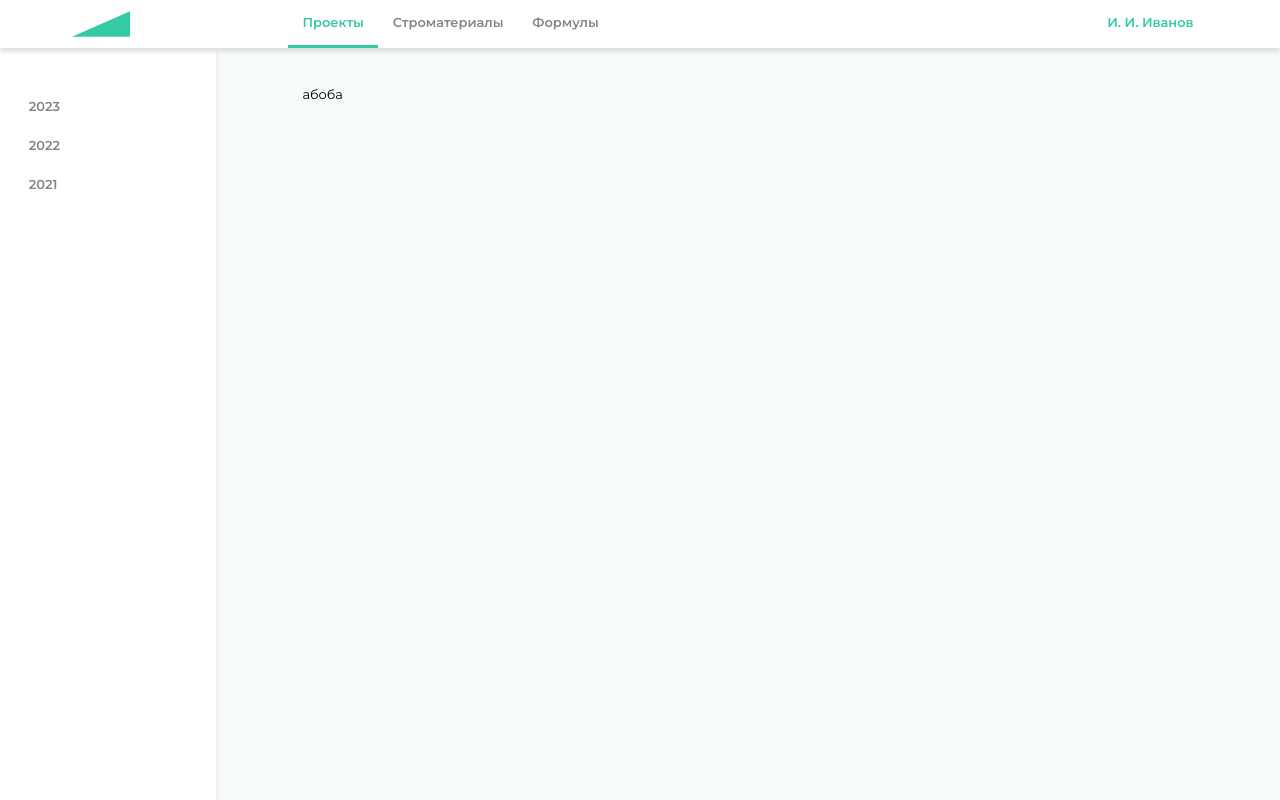
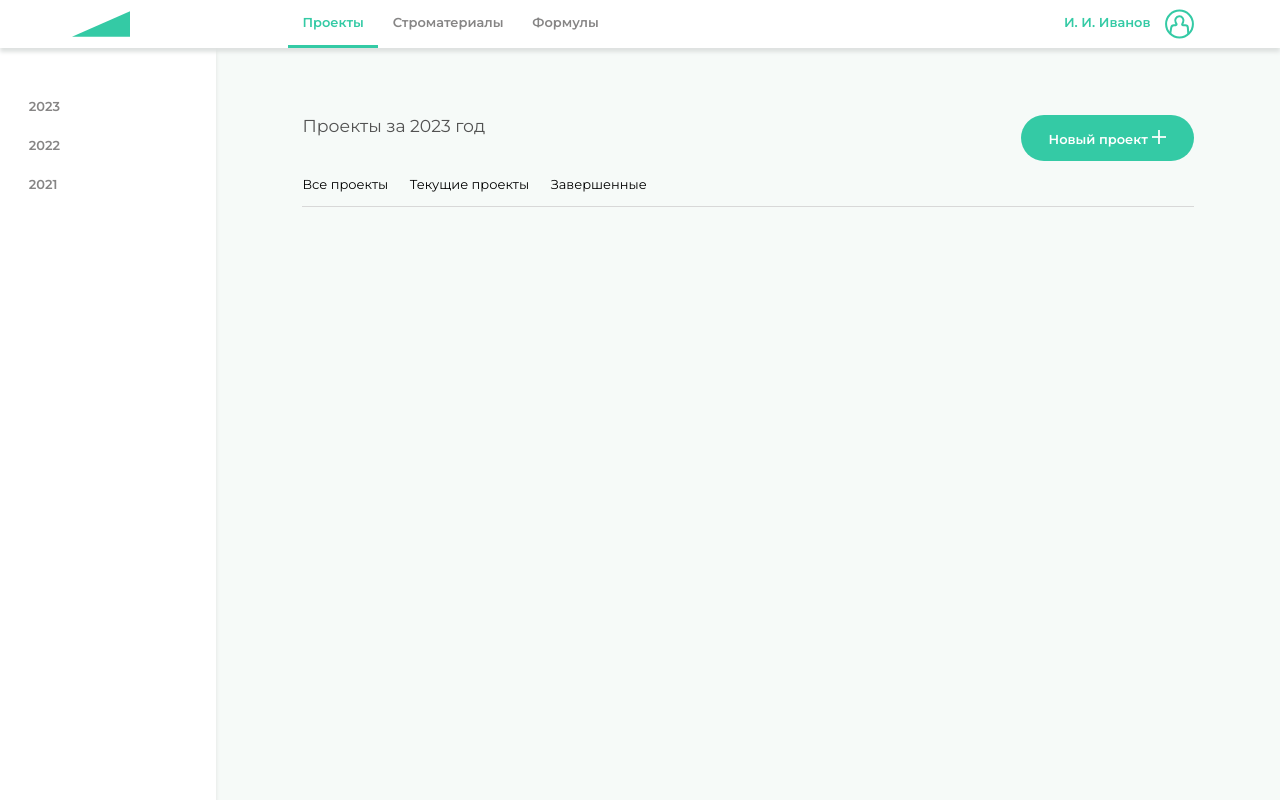
Before and after one commit to MariaSadovn1kova/project_and_resource_management, a Vue app in the folder client/: page /projects in a window 1280 px wide. Built offline with nearby package versions, Linux system fonts and the light colour scheme.

Commit message:
Навбар фильтрации проектов

```diff
--- a/client/src/App.vue
+++ b/client/src/App.vue
@@ -42,7 +42,7 @@
 
         .router-view{
           width: 100%;
-          padding: 6rem 6rem 0rem 6rem;
+          padding: 8rem 6rem 0rem 6rem;
         }
       }
     }
--- /dev/null
+++ b/client/src/components/CustomButton.vue
@@ -0,0 +1,29 @@
+<template>
+  <button class="custom__btn">
+    <slot></slot>
+  </button>
+</template>
+
+<script>
+export default {
+    name: 'custom-button'
+}
+</script>
+
+<style lang="scss" scoped>
+    .custom__btn{
+        padding: 1rem 1.2rem;
+        background: none;
+        border: none;
+        color: white;
+        background-color: #34CAA5;
+        border-radius: 2rem;
+        width: 12rem;
+        font-weight: 600;
+    }
+
+    .custom__btn:hover{
+        cursor: pointer;
+        box-shadow: 0 0 0.1rem 0.1rem #9be7d7;
+    }
+</style>
--- /dev/null
+++ b/client/src/components/LocalNavbar.vue
@@ -0,0 +1,34 @@
+<template>
+  <div class="local-navbar__container">
+    <div class="local-navbar__item">
+        Все проекты
+    </div>
+    <div class="local-navbar__item">
+        Текущие проекты
+    </div>
+    <div class="local-navbar__item">
+        Завершенные
+    </div>
+  </div>
+</template>
+
+<script>
+export default {
+    name: 'local-navbar'
+}
+</script>
+
+<style lang="scss" scoped>
+.local-navbar__container{
+    display: flex;
+    border-bottom: 1px solid #D8D8D8;
+    padding: 1rem 0 1rem 0;
+    .local-navbar__item{
+        margin-right: 1.5rem;
+    }
+    .local-navbar__item:hover{
+        color: #34CAA5;
+        cursor: pointer;
+    }
+}
+</style>
--- a/client/src/components/Navbar.vue
+++ b/client/src/components/Navbar.vue
@@ -8,6 +8,7 @@
             <div class="user__name">
                 И. И. Иванов
             </div>
+            <img class="user__img" src="@/assets/user__picture.svg" alt="">
         </div>
     </div>
 </template>
@@ -62,9 +63,11 @@ export default {
 
         .user__container{
             display: flex;
+            margin-left: auto;
+        }
+        .user__name{
             font-weight: 600;
             color: #34CAA5;
-            margin-left: auto;
             padding: 1rem;
         }
 
@@ -72,5 +75,10 @@ export default {
             background-color: #E8F6F3;
             cursor: pointer;
         }
+
+        .user__img{
+            width: 2rem;
+            margin-right: 1rem;
+        }
     }
 </style>
--- a/client/src/components/UI/index.js
+++ /dev/null
@@ -1,7 +0,0 @@
-import Navbar from "@/components/Navbar"
-import Sidebar from "@/components/Sidebar"
-
-export default [
-    Navbar,
-    Sidebar
-]
--- /dev/null
+++ b/client/src/components/index.js
@@ -0,0 +1,11 @@
+import Navbar from "@/components/Navbar"
+import Sidebar from "@/components/Sidebar"
+import CustomButton from "@/components/CustomButton"
+import LocalNavbar from "@/components/LocalNavbar"
+
+export default [
+    Navbar,
+    Sidebar,
+    CustomButton,
+    LocalNavbar
+]
--- a/client/src/main.js
+++ b/client/src/main.js
@@ -3,7 +3,7 @@ import App from './App.vue'
 import './registerServiceWorker'
 import router from './router'
 import store from './store'
-import components from "@/components/UI"
+import components from "@/components"
 
 const app = createApp(App)
 
--- a/client/src/views/Projects.vue
+++ b/client/src/views/Projects.vue
@@ -1,7 +1,16 @@
 <template>
-      <div class="projects__container">
-        абоба
+  <div class="projects__container">
+    <div class="header__container">
+      <div class="projects__tittle">
+        Проекты за 2023 год
       </div>
+      <custom-button>
+        Новый проект
+        <img class="projects__img" src="@/assets/add__picture.svg">
+      </custom-button>
+    </div>
+    <local-navbar/>
+  </div>
 </template>
 
 <script>
@@ -10,6 +19,18 @@ export default {
 }
 </script>
 
-<style>
-
+<style lang="scss" scoped>
+.projects__container{
+  .header__container{
+    display: flex;
+    justify-content: space-between;
+    .projects__tittle{
+      font-size: 1.2rem;
+      color: #525252;
+    }
+    .projects__img{
+      width: 1rem;
+    }
+  }
+}
 </style>
```
Also changed, not shown: client/src/assets/add__picture.svg (added), client/src/assets/user__picture.svg.
